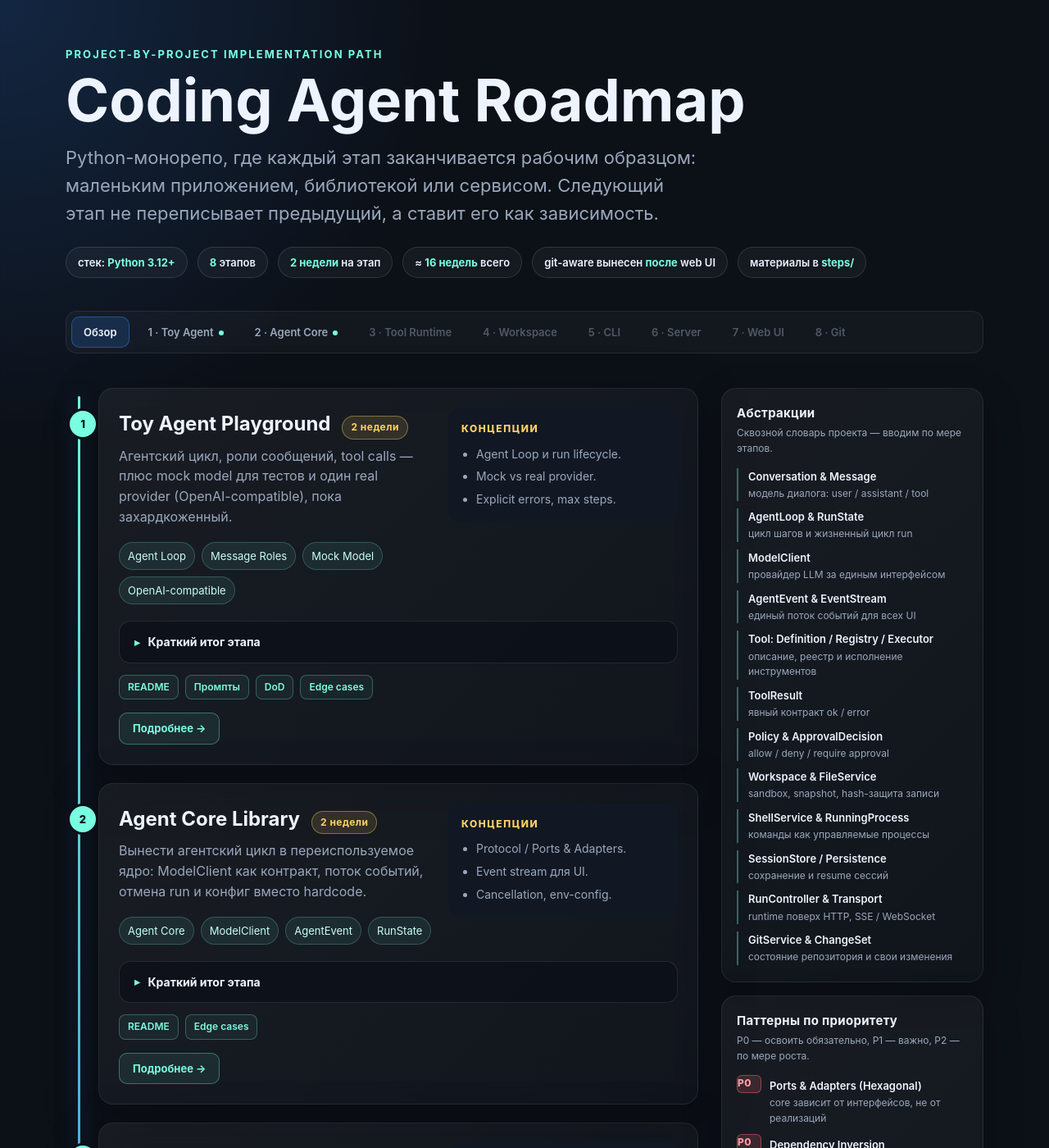
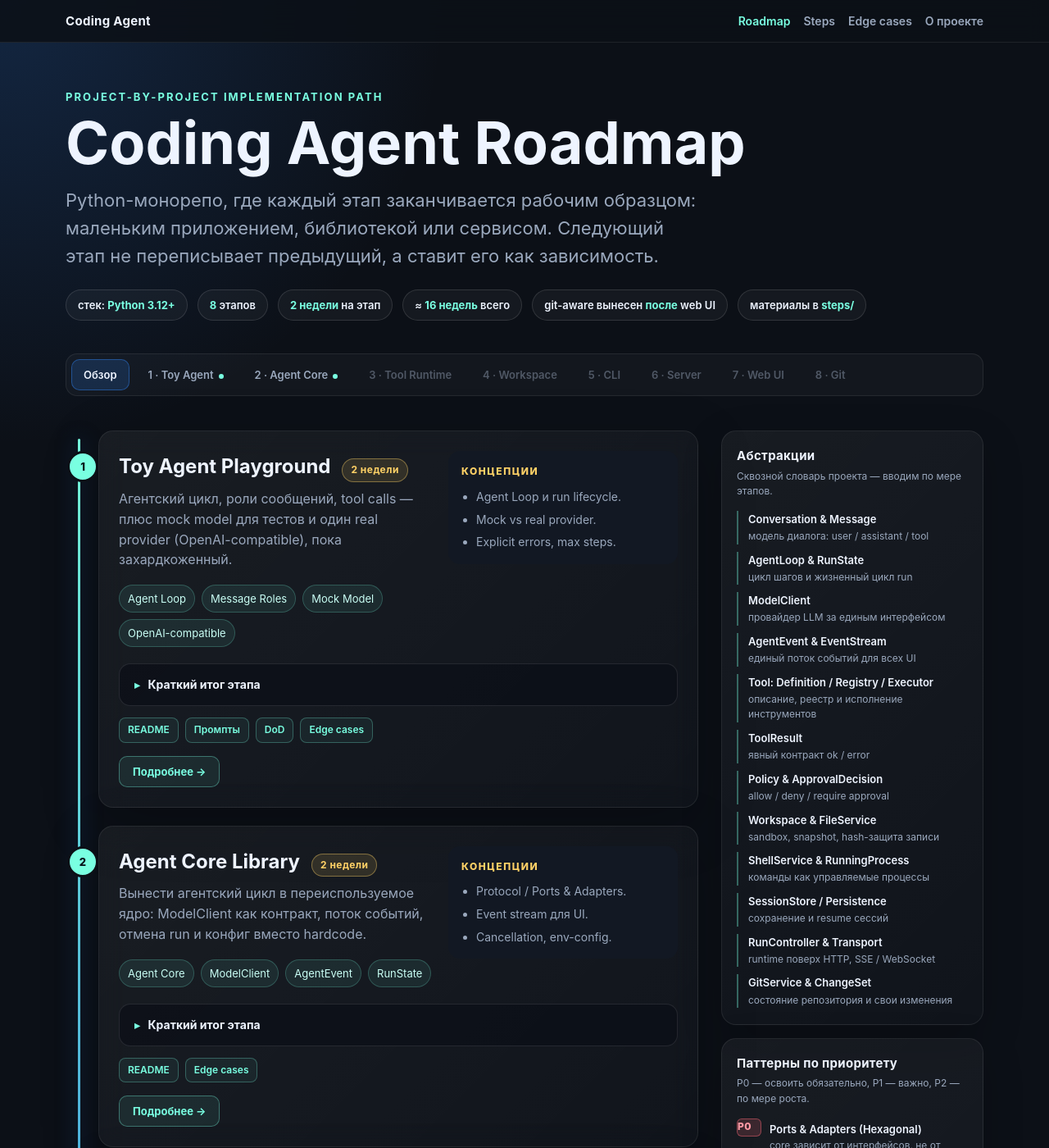
Before and after one commit to mrmamongo/doodat, a Jekyll site: the page agent-roadmap.html, which Jekyll copies as it is, in a window 1280 px wide and 1400 px high. Shown: the whole window at 82% size. Built offline with Jekyll 4.4.1, drawn with Linux system fonts in a browser that asks for light colours.

Commit message:
custom styles

```diff
--- a/_layouts/default.html
+++ b/_layouts/default.html
@@ -8,6 +8,7 @@
   <link rel="preconnect" href="https://fonts.googleapis.com">
   <link rel="preconnect" href="https://fonts.gstatic.com" crossorigin>
   <link href="https://fonts.googleapis.com/css2?family=Inter:wght@400;600;700&display=swap" rel="stylesheet">
+  <link rel="stylesheet" href="{{ '/assets/css/site-chrome.css' | relative_url }}">
   <link rel="stylesheet" href="{{ '/assets/css/docs.css' | relative_url }}">
 </head>
 <body>
--- a/agent-roadmap.html
+++ b/agent-roadmap.html
@@ -16,6 +16,7 @@
       --accent: #79ffe1;
       --warn: #ffd166;
       --radius: 18px;
+      --site-chrome-width: 1120px;
     }
 
     * {
@@ -880,8 +881,20 @@
       }
     }
   </style>
+  <link rel="stylesheet" href="assets/css/site-chrome.css">
 </head>
 <body>
+  <header class="site-header">
+    <div class="site-header__inner">
+      <a class="site-brand" href="agent-roadmap.html">Coding Agent</a>
+      <nav class="site-nav" aria-label="Навигация">
+        <a href="agent-roadmap.html" aria-current="page">Roadmap</a>
+        <a href="steps/">Steps</a>
+        <a href="docs/agent-edge-cases.html">Edge cases</a>
+        <a href="./">О проекте</a>
+      </nav>
+    </div>
+  </header>
   <main>
     <section class="hero">
       <div class="eyebrow">project-by-project implementation path</div>
--- /dev/null
+++ b/assets/css/site-chrome.css
@@ -0,0 +1,81 @@
+.site-header {
+  position: sticky;
+  top: 0;
+  z-index: 10;
+  border-bottom: 1px solid rgba(255, 255, 255, 0.08);
+  background: rgba(12, 16, 23, 0.88);
+  backdrop-filter: blur(12px);
+}
+
+.site-header__inner {
+  width: min(var(--site-chrome-width, 860px), calc(100% - 32px));
+  margin: 0 auto;
+  padding: 14px 0;
+  display: flex;
+  align-items: center;
+  justify-content: space-between;
+  gap: 16px;
+  flex-wrap: wrap;
+}
+
+.site-brand {
+  color: var(--text);
+  font-weight: 700;
+  font-size: 15px;
+  letter-spacing: 0.02em;
+  text-decoration: none;
+}
+
+.site-brand:hover {
+  color: var(--accent);
+  text-decoration: none;
+}
+
+.site-nav {
+  display: flex;
+  flex-wrap: wrap;
+  gap: 8px 16px;
+}
+
+.site-nav a {
+  color: var(--muted);
+  font-size: 14px;
+  font-weight: 600;
+  text-decoration: none;
+}
+
+.site-nav a:hover {
+  color: var(--text);
+}
+
+.site-nav a[aria-current="page"] {
+  color: var(--accent);
+}
+
+.site-footer {
+  border-top: 1px solid rgba(255, 255, 255, 0.08);
+  padding: 20px 0 28px;
+}
+
+.site-footer__inner {
+  width: min(var(--site-chrome-width, 860px), calc(100% - 32px));
+  margin: 0 auto;
+}
+
+.site-footer a {
+  color: var(--muted);
+  font-size: 14px;
+  font-weight: 600;
+  text-decoration: none;
+}
+
+.site-footer a:hover {
+  color: var(--accent);
+}
+
+@media (max-width: 640px) {
+  .site-header__inner,
+  .site-footer__inner {
+    width: calc(100% - 24px);
+  }
+}
```
Also changed, not shown: assets/css/docs.css (+1 -76 lines).
